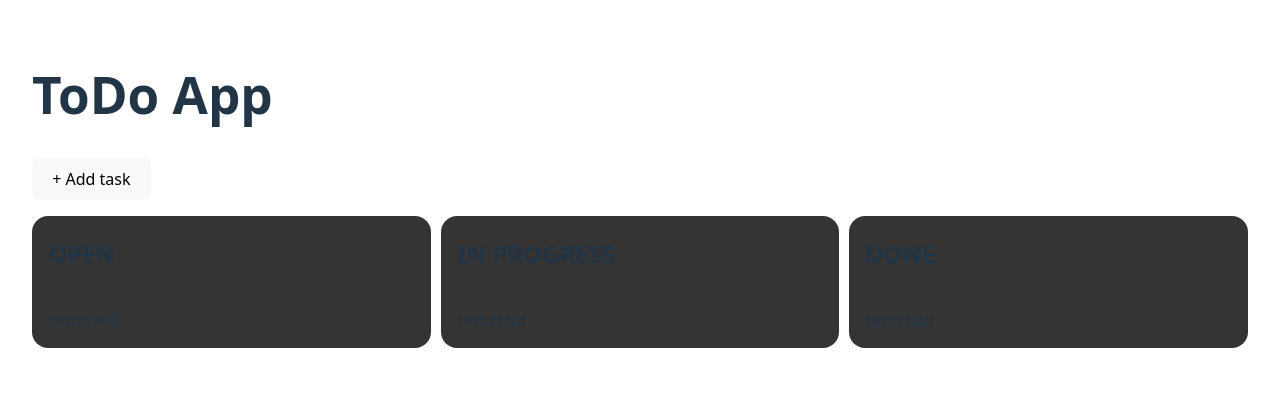
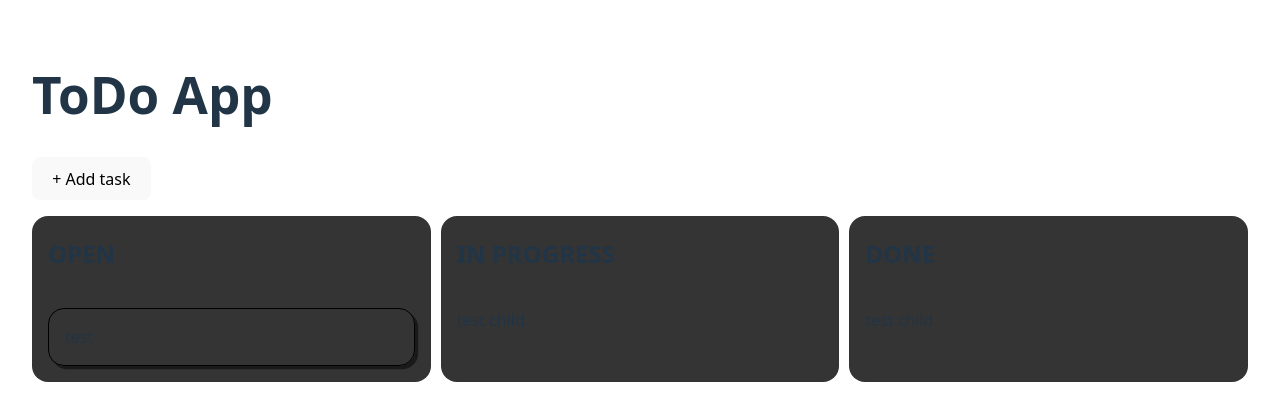
Before and after one commit to TheEric0802/javangers-frontend-recap, a React (Vite) app: page / in a window 1280 px wide. Shown: the top 420 px of the page. Built offline with nearby package versions, Linux system fonts and the light colour scheme.

Commit message:
add TodoCard

```diff
--- /dev/null
+++ b/src/TodoCard.css
@@ -0,0 +1,7 @@
+.TodoCard {
+    border: 1px solid black;
+    border-radius: 1em;
+    margin: 1em 0;
+    padding: 0 1em;
+    box-shadow: #1a1a1a 0.2rem 0.2rem;
+}
--- /dev/null
+++ b/src/TodoCard.tsx
@@ -0,0 +1,16 @@
+import type {Todo} from "./types/Todo.ts";
+import "./TodoCard.css"
+
+type TodoCardProps = {
+    todo: Todo
+}
+
+export default function TodoCard(props: TodoCardProps) {
+    return (
+        <>
+            <div className={"TodoCard"}>
+                <p>{props.todo.description}</p>
+            </div>
+        </>
+    )
+}
--- a/src/TodoPage.tsx
+++ b/src/TodoPage.tsx
@@ -1,5 +1,6 @@
 import TodoContainer from "./TodoContainer.tsx";
 import "./TodoPage.css"
+import TodoCard from "./TodoCard.tsx";
 
 export default function TodoPage() {
     return (
@@ -7,7 +8,7 @@ export default function TodoPage() {
             <button>+ Add task</button>
             <div className={"lists"}>
                 <TodoContainer heading={"OPEN"}>
-                    <p>test child</p>
+                    <TodoCard todo={{id: "1", description: "test", status: "OPEN"}} />
                 </TodoContainer>
                 <TodoContainer heading={"IN PROGRESS"}>
                     <p>test child</p>
--- /dev/null
+++ b/src/types/Todo.ts
@@ -0,0 +1,7 @@
+import type {TodoStatus} from "./TodoStatus.ts";
+
+export type Todo = {
+    id: string;
+    description: string;
+    status: TodoStatus;
+};
--- /dev/null
+++ b/src/types/TodoStatus.ts
@@ -0,0 +1 @@
+export type TodoStatus = 'OPEN' | 'IN_PROGRESS' | 'DONE'
```
